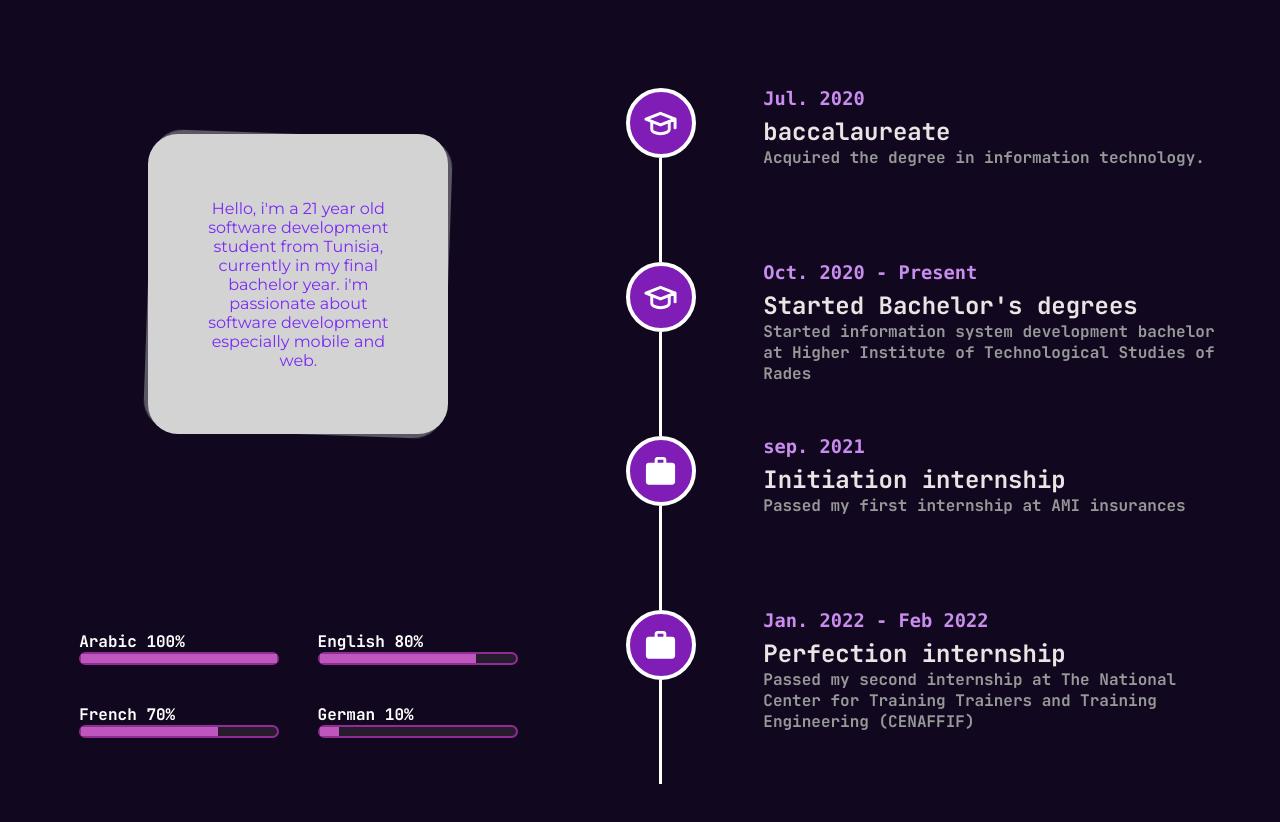
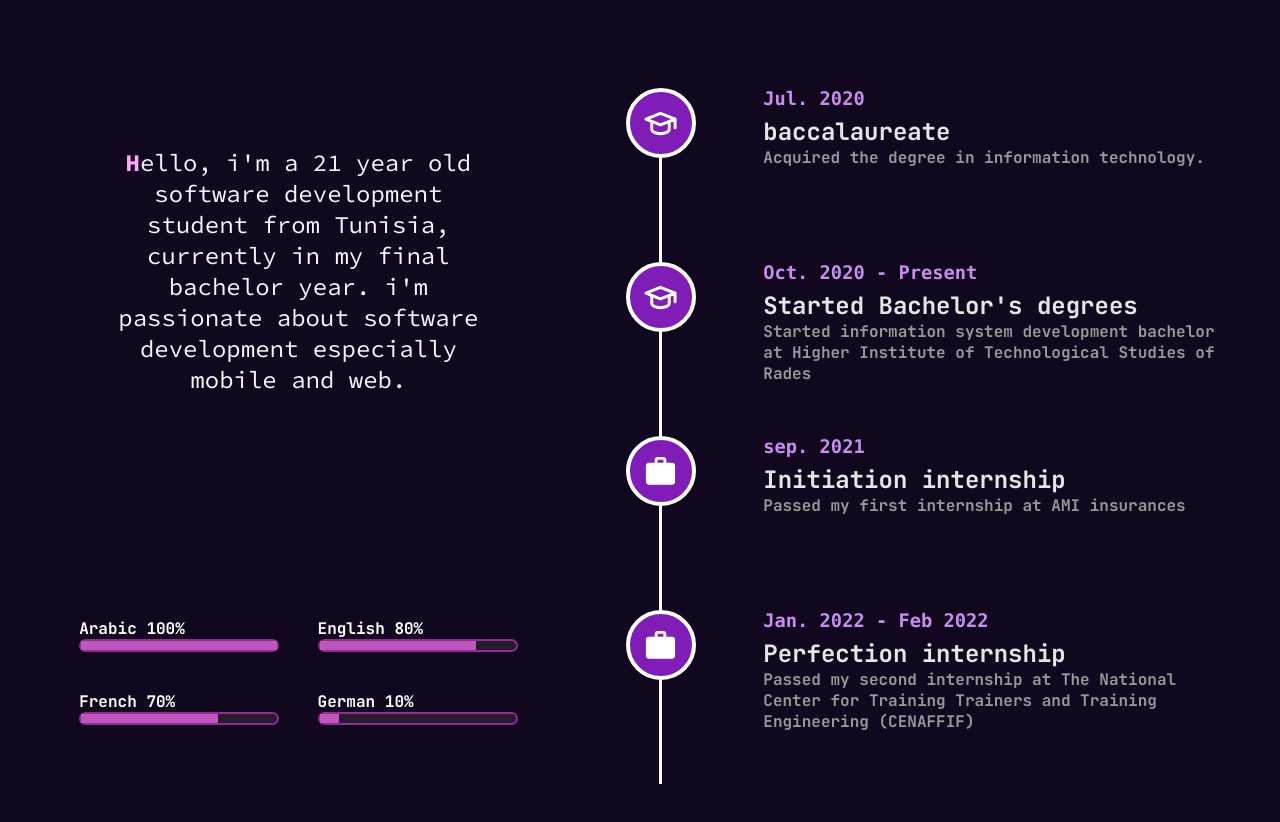
Before and after one commit to mmouhib/portfolio, a React (Vite) app: page / in a window 1280 px wide. Shown: the part 1580-2402 px from the top of the page. Built offline with nearby package versions, Linux system fonts and the light colour scheme.

Commit message:
Add description animation

```diff
--- a/src/components/aboutMe/AboutMeContent.tsx
+++ b/src/components/aboutMe/AboutMeContent.tsx
@@ -1,20 +1,42 @@
 import ageCalculator from '../../static/ageCalculator';
 import LanguageProgress from './LanguageProgress';
 import '../../styles/aboutMe/AboutMeContent.scss';
+import { useState } from 'react';
 
 export default function AboutMeContent() {
+	const description: string = `Hello, i'm a
+	${ageCalculator().toString()} year old software development
+	student from Tunisia, currently in my final bachelor year. i'm
+	passionate about software development especially mobile and
+	web.`;
+
+	const [hovered, setHovered] = useState<number>(-1);
+
 	return (
 		<div className="about-me-left-side-container">
-			<div className="about-me-left-side-animation-container">
-				<div className="first-box"></div>
-				<div className="content-box">
-					<p>
-						Hello, i'm a {ageCalculator()} year old software development
-						student from Tunisia, currently in my final bachelor year. i'm
-						passionate about software development especially mobile and
-						web.
-					</p>
-				</div>
+			<div className="description">
+				<p>
+					{description.split('').map((element, index) => {
+						return (
+							<span
+								onMouseEnter={() => {
+									setHovered(index);
+								}}
+								onMouseLeave={() => {
+									setHovered(-1);
+								}}
+								className={`description-letter ${
+									hovered == index && 'hovered'
+								}
+								${(index - 1 == hovered || index + 1 == hovered) && 'hovered-sides'}
+								`}
+								id={`description-letter-${index}`}
+							>
+								{element}
+							</span>
+						);
+					})}
+				</p>
 			</div>
 			<div className="language-progress-container">
 				<LanguageProgress level="100%" language="Arabic" />
--- a/src/components/home/navbar.tsx
+++ b/src/components/home/navbar.tsx
@@ -9,8 +9,6 @@ export default function Navbar() {
 					<a href="#console">Home</a>
 				</span>
 				<span>About Me</span>
-				<span>Portfolio</span>
-				<span>Stats</span>
 				<span>Contact</span>
 			</nav>
 			<div className="btn">Download CV</div>
--- a/src/main.scss
+++ b/src/main.scss
@@ -4,15 +4,16 @@
 @import url('https://fonts.googleapis.com/css2?family=Montserrat&display=swap');
 @import url('https://fonts.googleapis.com/css2?family=Inter:wght@300;400;500;600;700&display=swap');
 @import url('https://fonts.googleapis.com/css2?family=Source+Code+Pro:wght@400;500;600;700&display=swap');
+@import url('https://fonts.googleapis.com/css2?family=Roboto:wght@100;300;400;500;700;900&display=swap');
 
 :root {
-    --bg: #11081F;
-    --main: #792AF5;
+	--bg: #11081f;
+	--main: #792af5;
 }
 
-[data-theme = 'dark'] {
-    --bg: #11081F;
-    --main: #792AF5;
+[data-theme='dark'] {
+	--bg: #11081f;
+	--main: #792af5;
 }
 
 * {
@@ -22,7 +23,7 @@
 }
 
 body {
-    font-family: "JetBrains Mono", sans-serif;
+	font-family: 'JetBrains Mono', sans-serif;
 	overflow-x: hidden;
 }
 
--- a/src/styles/aboutMe/AboutMeContent.scss
+++ b/src/styles/aboutMe/AboutMeContent.scss
@@ -7,56 +7,29 @@
 	justify-content: space-around;
 	flex-direction: column;
 
-  & .about-me-left-side-animation-container {
-    width: 100%;
+	& .description {
+		width: 75%;
 		display: flex;
 		align-items: center;
 		justify-content: center;
+		text-align: center;
+		font-family: 'source code pro';
+		font-size: 1.5rem;
+		color: rgb(255, 245, 255);
 
-    & div {
-      width: 300px;
-      height: 300px;
-      border-radius: 30px;
-
-      @media (max-width: 1200px) {
-        width: 35vw;
+		& .hovered-sides {
+			transition: all 0.3s;
+			color: rgb(252, 171, 252);
+			font-weight: 700;
 		}
 
-      @media (max-width: 900px) {
-        width: 60vw;
+		& .hovered {
+			transition: font-weight 1s;
+
+			&:hover {
+				color: rgb(175, 18, 175);
+				font-weight: 900;
 			}
-    }
-  }
-
-  & .first-box {
-    position: absolute;
-    background: rgba(187, 187, 187, 0.44);
-    transform: rotate(10deg);
-    animation: box-animation 3s ease-in 1s infinite running;
-
-    @keyframes box-animation {
-      50% {
-        transform: rotate(0deg);
-      }
-      100% {
-        transform: rotate(10deg);
-      }
-    }
-  }
-
-  & .content-box {
-    background: lightgrey;
-    padding: 50px;
-    display: flex;
-    z-index: 222;
-    align-items: center;
-    justify-content: center;
-    font-family: 'Montserrat', sans-serif;
-    color: var(--main);
-    text-align: center;
-
-    @media (max-width: 900px) {
-      font-size: 0.7rem;
 		}
 	}
 
@@ -66,8 +39,6 @@
 		justify-content: center;
 		flex-direction: row;
 		flex-wrap: wrap;
-
 		gap: 3vw;
 	}
-
 }
```
Lines whose indentation alone changed are shown as unchanged.
